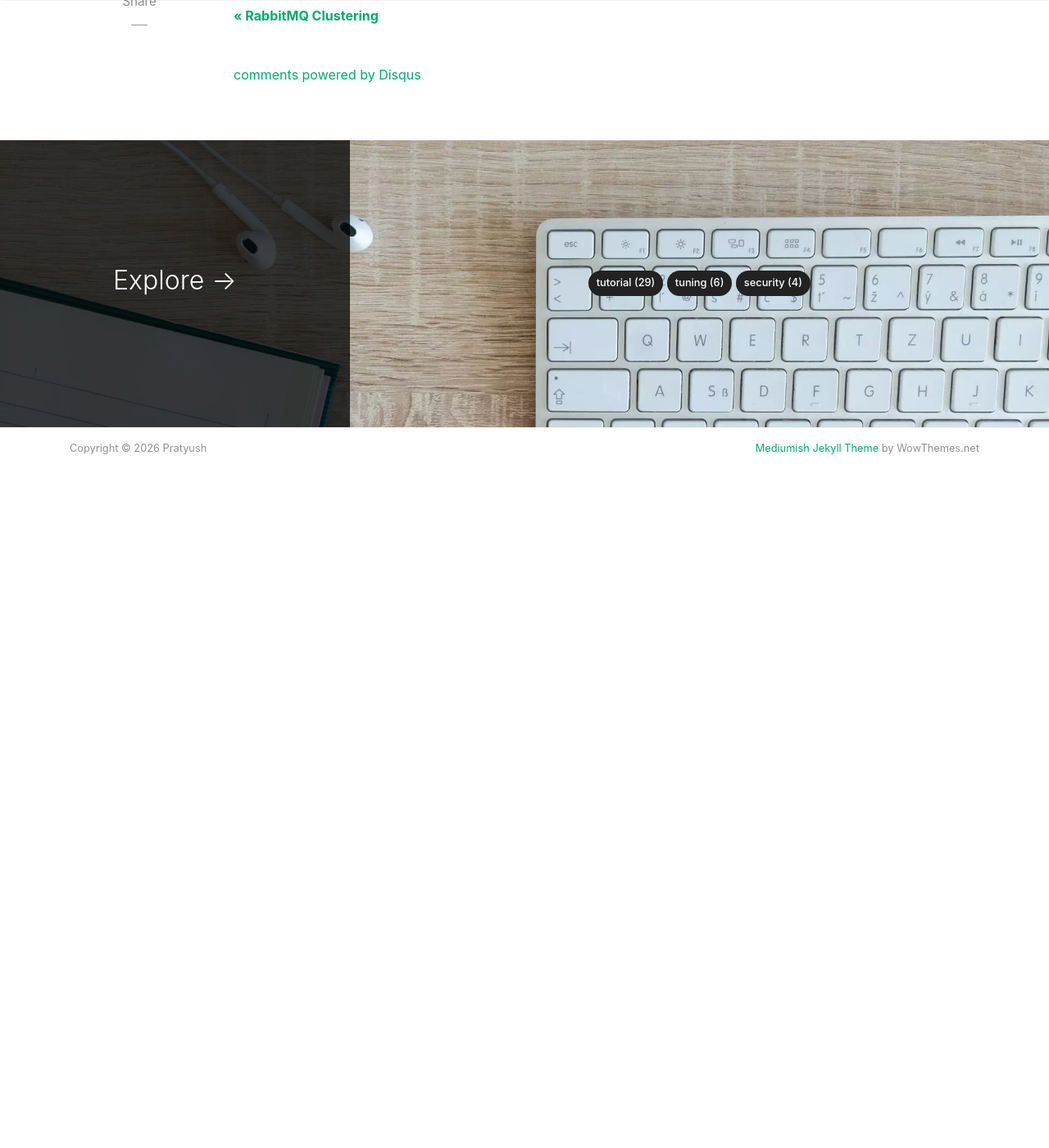
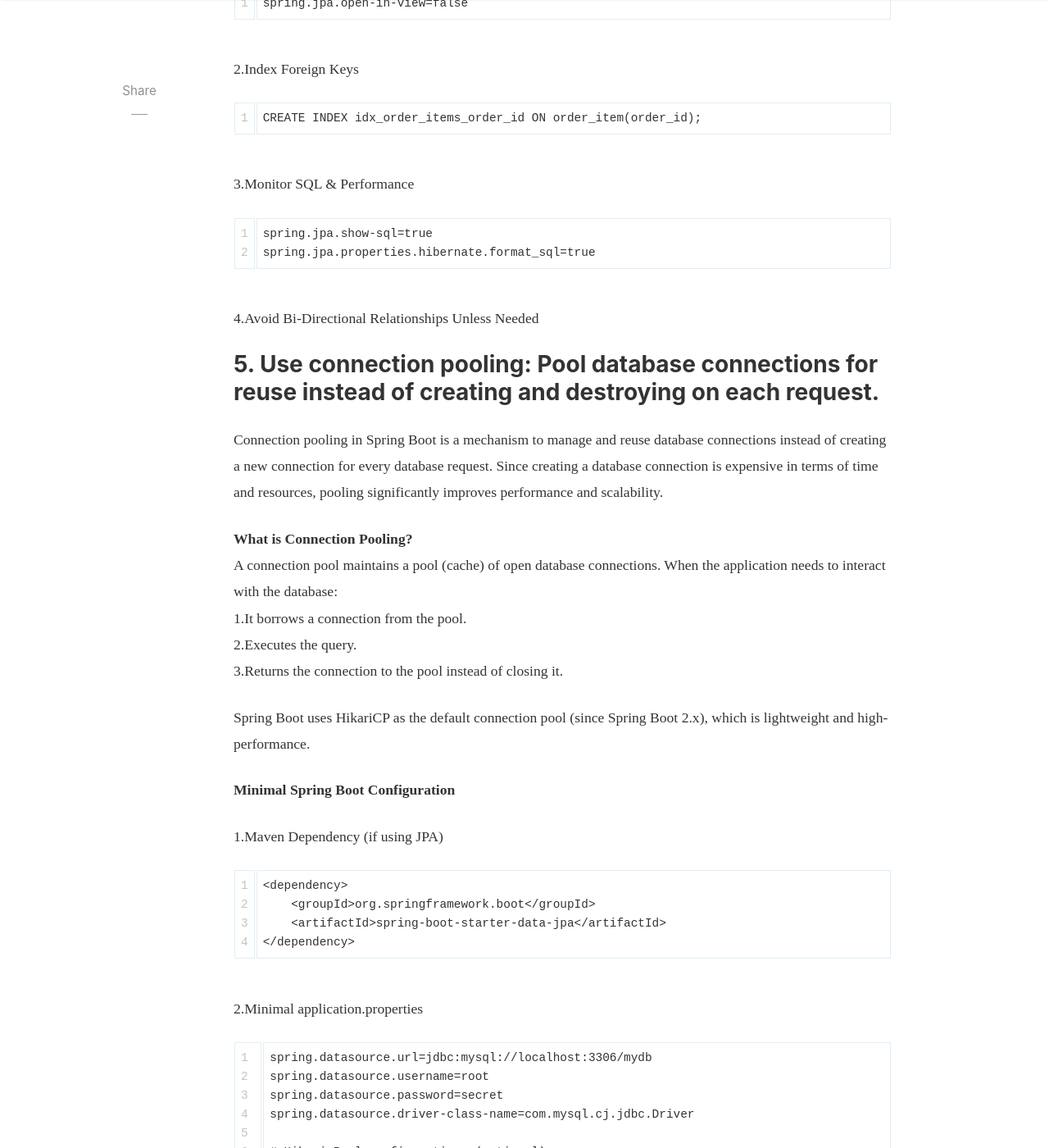
Before and after one commit to pratyush1806/pratyush1806.github.io, a Jekyll site: the page built from _posts/2025-12-14-api-performance-optimisation.md, in a window 1280 px wide and 1400 px high, scrolled down 14053 px. Shown: the whole window at 82% size. Built offline with Jekyll 4.4.1, drawn with Linux system fonts in a browser that asks for light colours; nearby versions of some CDN libraries; comment, search, counter and statistics services are not loaded; before the commit the page ends 14683 px from its top, so only the background shows below that; some of the changed text lies outside the part shown.

Commit message:
added content for connection pool

````diff
--- a/_posts/2025-12-14-api-performance-optimisation.md
+++ b/_posts/2025-12-14-api-performance-optimisation.md
@@ -480,8 +480,67 @@ public interface OrderRepository extends JpaRepository<Order, Long> {
 SELECT o.*, oi.* FROM order o LEFT JOIN order_item oi ON o.id=oi.order_id
 ```
 
-<!-- ### 5. Use connection pooling: Pool database connections for reuse instead of creating and destroying on each request.
-### 6. Reduce network hops through smart routing: Use dynamic load balancers and distributed architectures for minimal latency.
+**Some Pro Tips**\
+1.Avoid Open Session in View
+```
+spring.jpa.open-in-view=false
+```
+2.Index Foreign Keys
+```
+CREATE INDEX idx_order_items_order_id ON order_item(order_id);
+```
+3.Monitor SQL & Performance
+```
+spring.jpa.show-sql=true
+spring.jpa.properties.hibernate.format_sql=true
+```
+4.Avoid Bi-Directional Relationships Unless Needed
+
+### 5. Use connection pooling: Pool database connections for reuse instead of creating and destroying on each request.
+Connection pooling in Spring Boot is a mechanism to manage and reuse database connections instead of creating a new connection for every database request. Since creating a database connection is expensive in terms of time and resources, pooling significantly improves performance and scalability.
+
+**What is Connection Pooling?**\
+A connection pool maintains a pool (cache) of open database connections. When the application needs to interact with the database:\
+1.It borrows a connection from the pool.\
+2.Executes the query.\
+3.Returns the connection to the pool instead of closing it.
+
+Spring Boot uses HikariCP as the default connection pool (since Spring Boot 2.x), which is lightweight and high-performance.
+
+**Minimal Spring Boot Configuration**
+
+1.Maven Dependency (if using JPA)
+
+```
+<dependency>
+    <groupId>org.springframework.boot</groupId>
+    <artifactId>spring-boot-starter-data-jpa</artifactId>
+</dependency>
+```
+
+2.Minimal application.properties
+
+```
+spring.datasource.url=jdbc:mysql://localhost:3306/mydb
+spring.datasource.username=root
+spring.datasource.password=secret
+spring.datasource.driver-class-name=com.mysql.cj.jdbc.Driver
+
+# Hikari Pool configurations (optional)
+spring.datasource.hikari.maximum-pool-size=10
+spring.datasource.hikari.minimum-idle=5
+spring.datasource.hikari.idle-timeout=30000
+spring.datasource.hikari.connection-timeout=20000
+spring.datasource.hikari.max-lifetime=1800000
+```
+
+**Important Parameters:**\
+* maximum-pool-size – Maximum number of connections in the pool.
+* minimum-idle – Minimum idle connections maintained.
+* connection-timeout – Time to wait for a connection before timing out.
+* max-lifetime – Maximum lifetime of a connection.
+
+<!-- ### 6. Reduce network hops through smart routing: Use dynamic load balancers and distributed architectures for minimal latency.
 ### 7. Compress payloads: Enable compression (e.g., gzip) for API requests and responses to decrease transfer times.
 ### 8. Apply rate limiting and throttling: Prevent API abuse and accidental overload by limiting requests per client or IP.
 ### 9. Monitor and set performance metrics: Continuously track response times, errors, and throughput to identify and react to bottlenecks promptly.
````
